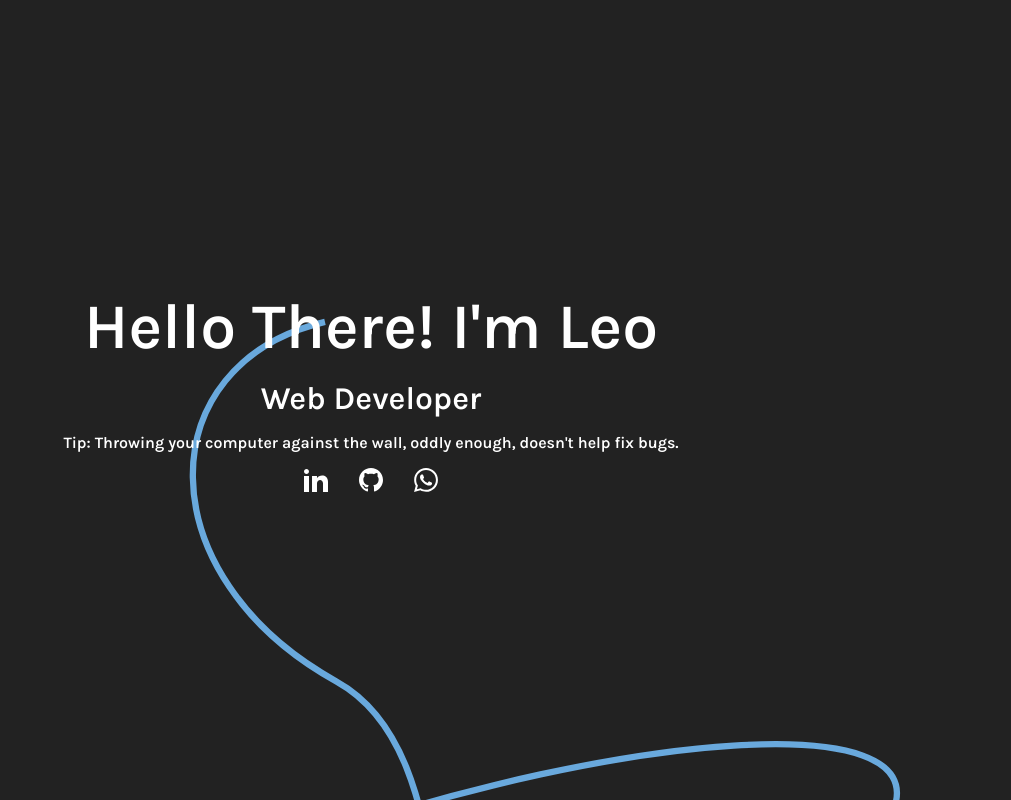
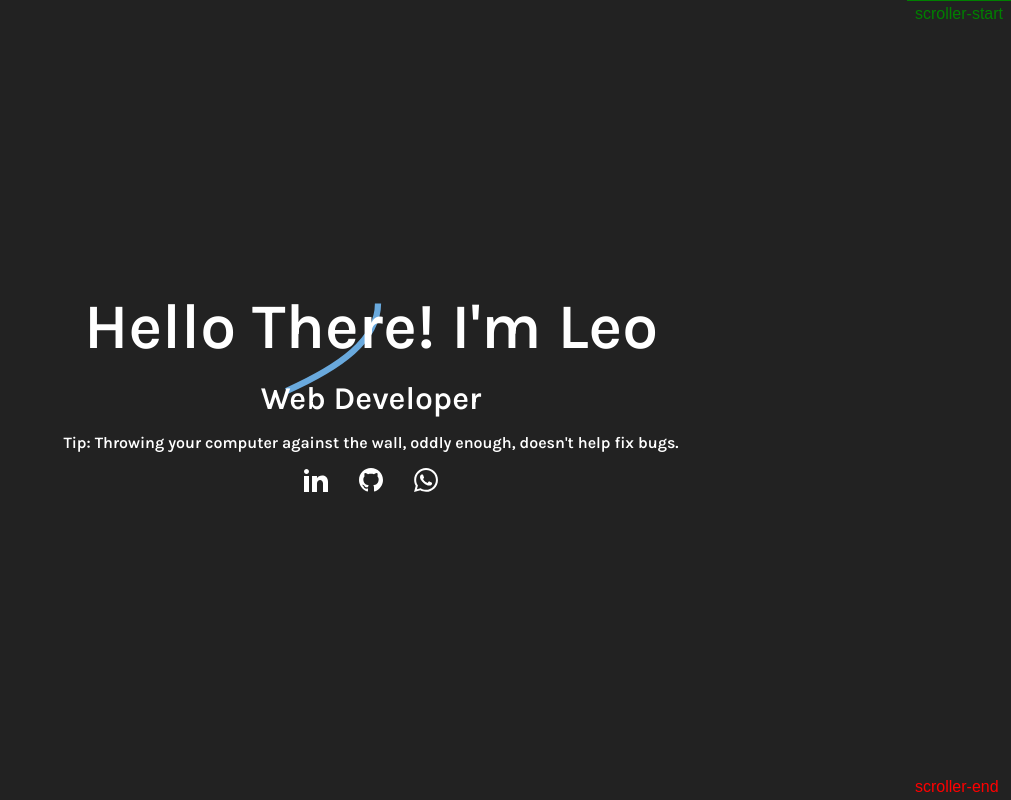
Before and after one commit to DevLeonardoFA/mysite, a Nuxt app: page / in a window 1280 px wide. Shown: the top 800 px of the page, without its empty margins (269-1280 px from the left). Built offline with nearby package versions, Linux system fonts and the light colour scheme.

Commit message:
new line model

```diff
--- a/components/Line.vue
+++ b/components/Line.vue
@@ -1,18 +1,22 @@
 <template>
   <div class="container-line">
-    <svg xmlns="http://www.w3.org/2000/svg" width="1627" height="3004" viewBox="0 0 1627 3004" fill="none" class="svg">
-      <path d="M755 4.5C530.246 57.6906 527.092 327.346 769.5 461.5C1011.91 595.654 738.5 1200 1348 757C1957.5 314 301.353 619.353 107.5 1081C-136.131 1661.19 2030.92 1383.64 1553 1793C1429.51 1898.78 1338.44 1938.47 1181.5 1981C776.324 2090.8 416.694 1354.31 150 1678.5C-14.2322 1878.14 655 2626 93 2338C-469 2050 1851.43 1983.75 1531.5 2447.5C1344.84 2718.06 764.805 2476.33 769.5 2805C770.633 2884.32 817 3002.5 817 3002.5" stroke="#69A9DD" stroke-width="8"/>
+
+    <svg xmlns="http://www.w3.org/2000/svg" width="1644" height="3037" viewBox="0 0 1644 3037" fill="none">
+      <path d="M831 0.5C831 176.5 146 179.5 146 510.5C146 841.5 896 1381.5 1505.5 938.5C2115 495.5 458.853 800.853 265 1262.5C21.3694 1842.69 1983.1 1416.14 1505.19 1825.5C1381.7 1931.28 1312.44 2217.97 1155.5 2260.5C750.324 2370.3 390.693 1633.81 124 1958C-40.2323 2157.64 654.5 2549 92.5001 2261C-469.5 1973 1850.93 1906.75 1531 2370.5C1344.34 2641.06 716.993 2508.83 721.688 2837.5C722.821 2916.82 769.188 3035 769.188 3035" stroke="#69A9DD" stroke-width="8"/>
     </svg>
+
   </div>
 </template>
 
 <script setup>
 
   import { gsap } from 'gsap';
+  import ScrollTrigger from 'gsap/ScrollTrigger'; // Import ScrollTrigger
 
+  gsap.registerPlugin(ScrollTrigger); // Register ScrollTrigger
 
   onMounted(() => {
-
+    nextTick(() => { // Ensure SVG is rendered
       let svg = document.querySelector('svg');
       let path = svg?.querySelector('path');
 
@@ -42,9 +46,8 @@
       } else {
         console.error("SVG or path element not found!");
       }
-
     });
-
+  });
 
 
 
@@ -62,6 +65,7 @@
     width: 100%;
     height: 3000px;
     z-index: 1;
+    transform: translateY(-15px);
   }
 
 </style>
--- a/components/Projetos.vue
+++ b/components/Projetos.vue
@@ -5,7 +5,7 @@
 
             <h2>Projects</h2>
             <div class="projects">
-                <div class="project" v-for="(project, index) in projects[0].projects" :key="index" data-aos="fade-up" :data-aos-duration="1500" :data-aos-delay="500 + (index * 100)">
+                <div class="project" v-for="(project, index) in projects[0].projects" :key="index" data-aos="fade-up" :data-aos-duration="1500" :data-aos-delay="500">
                     <a :href="project.url" target="_blank" rel="noopener noreferrer">
                         <div class="project_int">
                             <div class="img_section" :style="`background-color: ${project.background}`" >
@@ -135,13 +135,13 @@
 
     @media screen and (min-width: 1240px) {
 
-        .projects_section{
+        /* .projects_section{
             .projects{
                 display: grid;
                 grid-template-columns: repeat(4, 1fr);
                 grid-gap: 2rem;
             }
-        }
+        } */
 
     }
 
```
Lines whose indentation alone changed are shown as unchanged.
